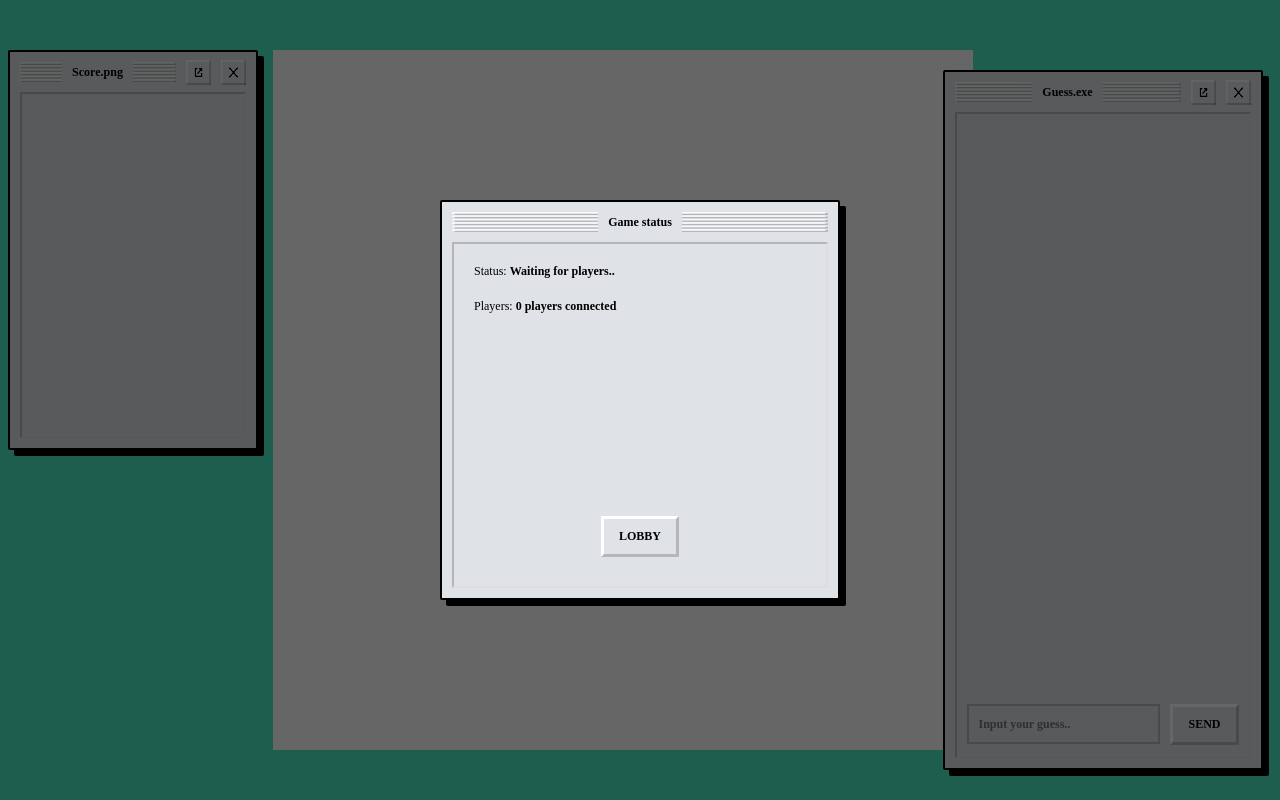
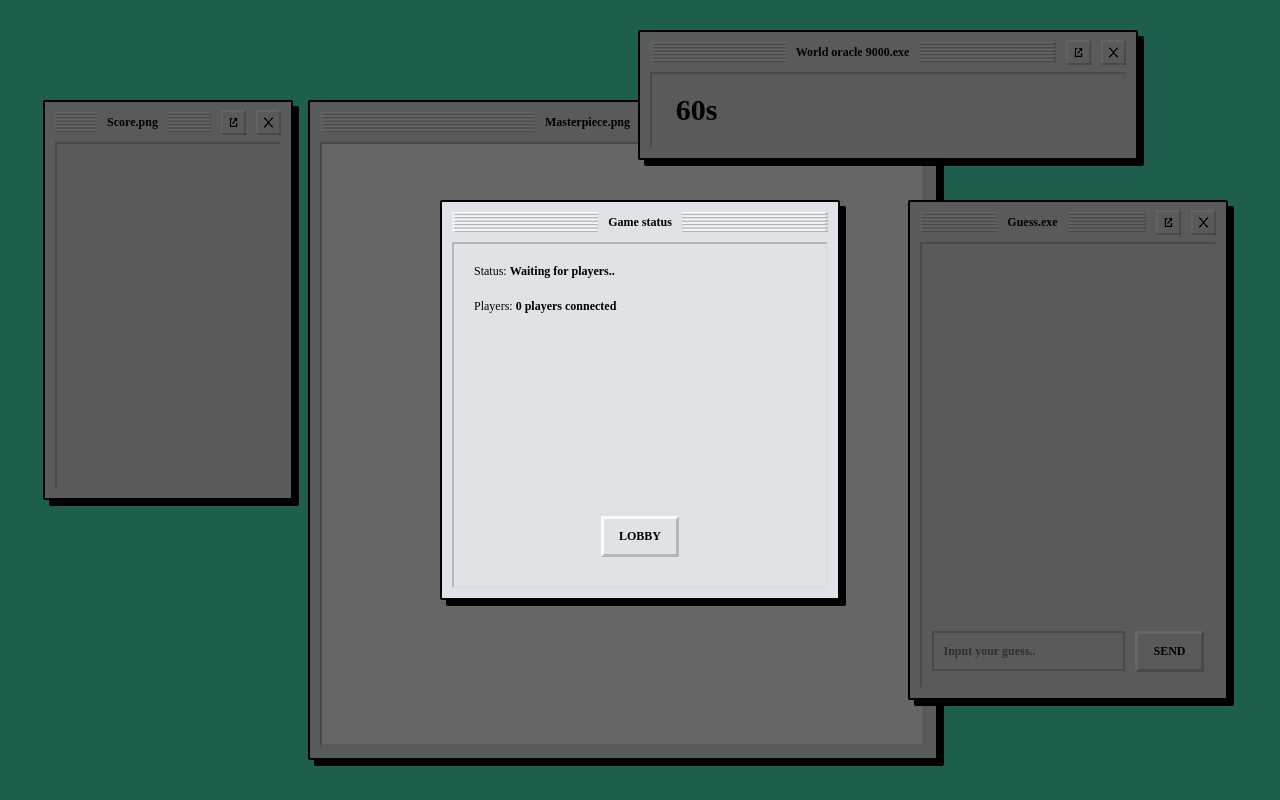
Before and after one commit to fredgrd/codesketch, a React (Create React App) app in the folder client/: page /game in a window 1280 px wide. Built offline with nearby package versions, Linux system fonts and the light colour scheme.

Commit message:
feat: implemented players and word components

```diff
--- a/client/src/components/canvas/canvas.css
+++ b/client/src/components/canvas/canvas.css
@@ -1,8 +1,7 @@
 .canvas {
   position: relative;
-  height: 700px;
-  width: 700px;
-  margin-right: 300px;
+  height: 600px;
+  width: 600px;
 }
 
 .canvas__drawing-canvas {
--- a/client/src/components/canvas/drawer-canvas.tsx
+++ b/client/src/components/canvas/drawer-canvas.tsx
@@ -104,8 +104,8 @@ const DrawerCanvas: React.FC = () => {
     <div className="canvas">
       <canvas
         className="canvas__drawing-canvas"
-        height={700}
-        width={700}
+        height={600}
+        width={600}
         ref={canvasRef}
         onMouseDown={mouseDownHandler}
         onMouseUp={mouseUpHandler}
--- a/client/src/components/canvas/spectator-canvas.tsx
+++ b/client/src/components/canvas/spectator-canvas.tsx
@@ -91,8 +91,8 @@ const SpectatorCanvas: React.FC = () => {
     <div className="canvas">
       <canvas
         className="canvas__drawing-canvas"
-        height={700}
-        width={700}
+        height={600}
+        width={600}
         ref={canvasRef}
       ></canvas>
       <div className="canvas__cursor" ref={cursorRef}></div>
--- a/client/src/components/chat/chat.css
+++ b/client/src/components/chat/chat.css
@@ -1,13 +1,13 @@
 .chat {
   position: absolute;
-  top: 20px;
+  top: 100px;
   right: 10px;
-  height: 700px;
+  height: 500px;
   width: 320px;
 }
 
 .chat__content {
-  height: 575px;
+  height: calc(100% - 60px - 10px);
   width: 100%;
 
   overflow-y: scroll;
--- a/client/src/components/game/game.css
+++ b/client/src/components/game/game.css
@@ -9,4 +9,11 @@
 .game__components {
   position: relative;
   display: flex;
+  margin-top: 60px;
 }
+
+.game__canvas__positioner {
+  height: 660px;
+  width: 630px;
+  margin-right: 300px;
+}
--- a/client/src/components/game/game.tsx
+++ b/client/src/components/game/game.tsx
@@ -19,6 +19,8 @@ import GameWaitingModal from './game-waiting-modal';
 import GameRecapModal from './game-recap-modal';
 import GameEndingModal from './game-ending-modal';
 import Players from '../players/players';
+import Window from '../window/window';
+import Word from '../word/word';
 
 const Game: React.FC = () => {
   const user = useContext(UserContext);
@@ -72,13 +74,19 @@ const Game: React.FC = () => {
           <div className="game__components">
             <Players context={context} />
 
-            {context?.selectedUser === user?.id ? (
-              <DrawerCanvas />
-            ) : (
-              <SpectatorCanvas />
-            )}
+            <div className="game__canvas__positioner">
+              <Window title="Masterpiece.png">
+                {context?.selectedUser === user?.id ? (
+                  <DrawerCanvas />
+                ) : (
+                  <SpectatorCanvas />
+                )}
+              </Window>
+            </div>
 
             <Chat />
+
+            <Word />
           </div>
         </div>
 
--- a/client/src/components/players/players.tsx
+++ b/client/src/components/players/players.tsx
@@ -25,6 +25,7 @@ const Players: React.FC<{ context: GameContext | undefined }> = ({
                     className="players_player_avatar"
                     src={`https://api.dicebear.com/6.x/pixel-art/svg?seed=${user.user.name}&backgroundColor=${COLOR_ARRAY[index]}&scale=90`}
                   />
+
                   <span className="players__player__name">
                     {user.user.name}
                   </span>
--- /dev/null
+++ b/client/src/components/word/word.css
@@ -0,0 +1,47 @@
+.word__positioner {
+  position: absolute;
+  top: -70px;
+  right: 100px;
+  height: 130px;
+  width: 500px;
+  z-index: 2;
+}
+
+.word {
+  height: 100%;
+  width: 100%;
+  display: flex;
+  align-items: center;
+  padding: 10px;
+
+  font-family: IBM Plex Mono;
+  font-weight: 600;
+}
+
+.word__countdown {
+  flex-shrink: 0;
+  width: 70px;
+  text-align: center;
+
+  font-size: 30px;
+}
+
+.word__countdown--red {
+  color: red;
+}
+
+.word__preview {
+  width: calc(100% - 80px);
+  height: 100%;
+  display: flex;
+  justify-content: center;
+  align-items: center;
+  gap: 8px;
+
+  margin-left: 10px;
+}
+
+.word__preview__char {
+  margin-top: 30px;
+  border-bottom: 3px solid black;
+}
--- /dev/null
+++ b/client/src/components/word/word.tsx
@@ -0,0 +1,91 @@
+import React, { useContext, useEffect, useRef, useState } from 'react';
+import './word.css';
+import Window from '../window/window';
+import { GameContext } from '../../game-context/game-context-provider';
+import { RoundState } from '../../game-context/game-context';
+
+const Word: React.FC = () => {
+  const context = useContext(GameContext);
+  const [roundStarted, setRoundStarted] = useState<boolean>(false);
+  const [countdown, setCountdown] = useState<number>(60);
+  const interval = useRef<NodeJS.Timer | null>(null);
+  const previewRef = useRef<HTMLDivElement>(null);
+
+  useEffect(() => {
+    return () => {
+      if (!interval.current) return;
+      clearInterval(interval.current);
+    };
+  }, []);
+
+  useEffect(() => {
+    if (context?.roundState === RoundState.ROUND_STARTED) {
+      startTimer();
+    } else if (
+      context?.roundState === RoundState.ROUND_ENDED &&
+      interval.current
+    ) {
+      clearInterval(interval.current);
+      setCountdown(60);
+      setRoundStarted(false);
+    }
+  }, [context]);
+
+  const startTimer = () => {
+    if (roundStarted) return;
+
+    setRoundStarted(true);
+
+    const int = setInterval(
+      () => setCountdown((count) => (count > 0 ? count - 1 : 0)),
+      1000
+    );
+
+    interval.current = int;
+  };
+
+  console.log(
+    'WORD',
+    context?.word.split('').length,
+    390 / (context?.word.split('').length || 1)
+  );
+
+  const computeWidth = (): number | undefined => {
+    const wordChars = context?.word.split('').length;
+
+    if (!wordChars) return;
+
+    const width = 360 - 8 * (wordChars - 1);
+
+    return width / wordChars;
+  };
+
+  return (
+    <div className="word__positioner">
+      <Window title="World oracle 9000.exe">
+        <div className="word">
+          <div
+            className={`word__countdown ${
+              countdown <= 15 ? 'word__countdown--red' : ''
+            }`}
+          >
+            {countdown}s
+          </div>
+          <div className="word__preview" ref={previewRef}>
+            {context?.word.split('').map((char, index) => (
+              <div
+                className={
+                  char !== ' ' ? 'word__preview__char' : 'word__preview__space'
+                }
+                style={{ width: `${computeWidth() || 0}px` }}
+                key={index}
+              />
+            ))}
+          </div>
+        </div>
+      </Window>
+    </div>
+  );
+};
+
+export default Word;
```
